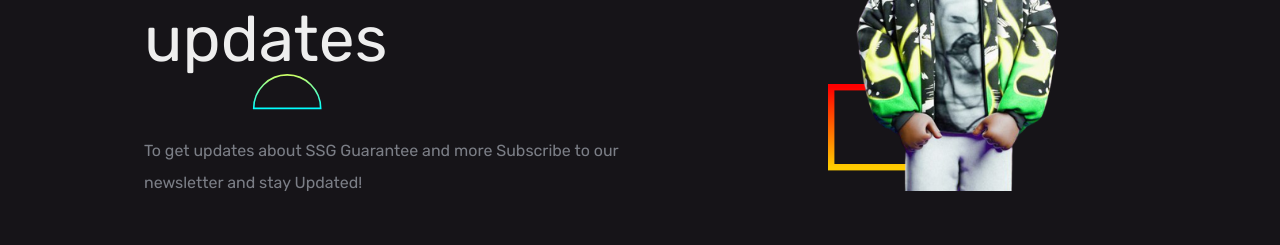
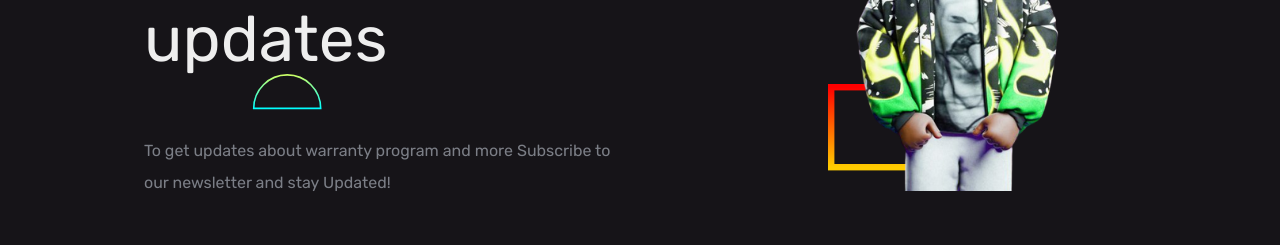
Before and after one commit to raaghavgupta2020/Warrantify-stable, a React (Create React App) app in the folder frontend/: page / in a window 1280 px wide. Shown: the part 2640-2885 px from the top of the page. Built offline with nearby package versions, Linux system fonts and the light colour scheme; no server answers; what ipfs-http-client would draw is missing.

Commit message:
ssgRemoved

```diff
--- a/frontend/src/starting/components/Subscribe.jsx
+++ b/frontend/src/starting/components/Subscribe.jsx
@@ -10,7 +10,7 @@ export default function Subscribe() {
       <div className="pt-20 content">
         <h2>Subscribe to get all new products updates</h2>
         <p>
-          To get updates about SSG Guarantee and more
+          To get updates about warranty program and more
           Subscribe to our newsletter and stay Updated!
         </p>
         <div className="input-container">
```
